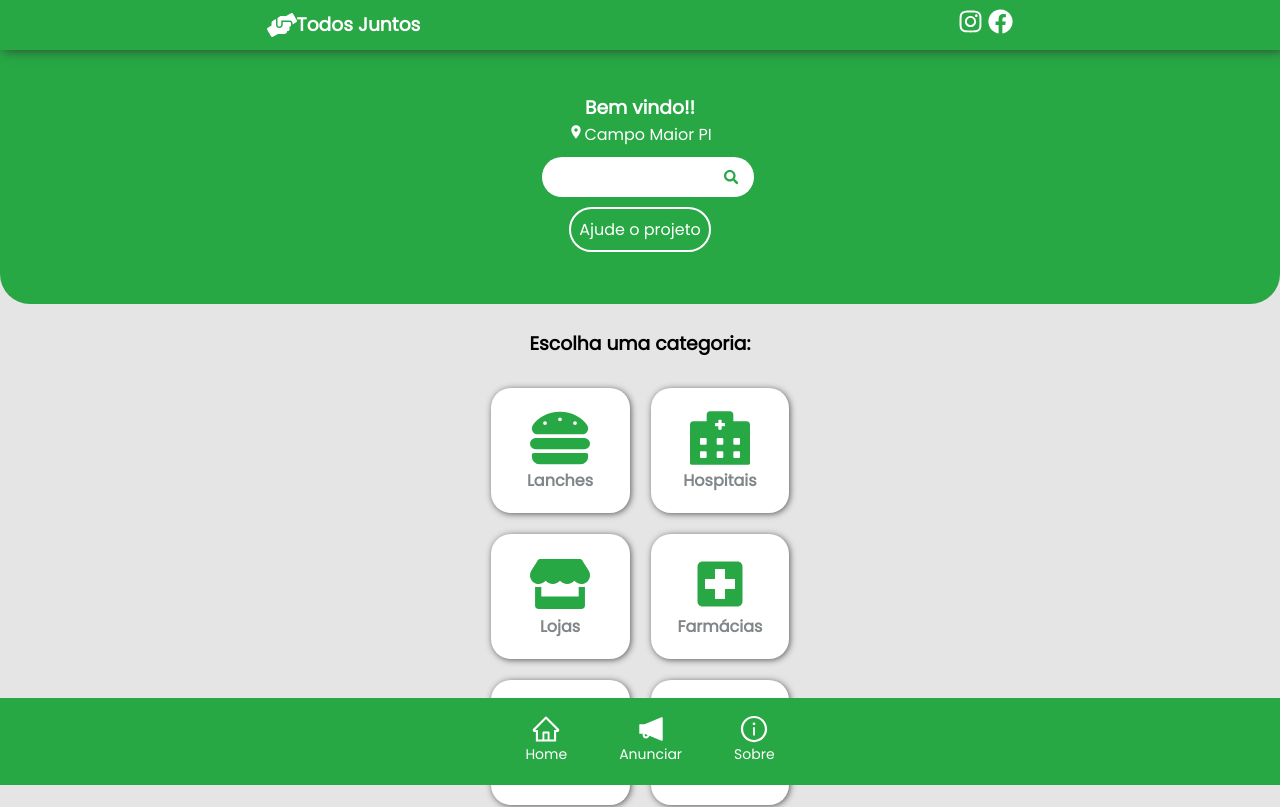
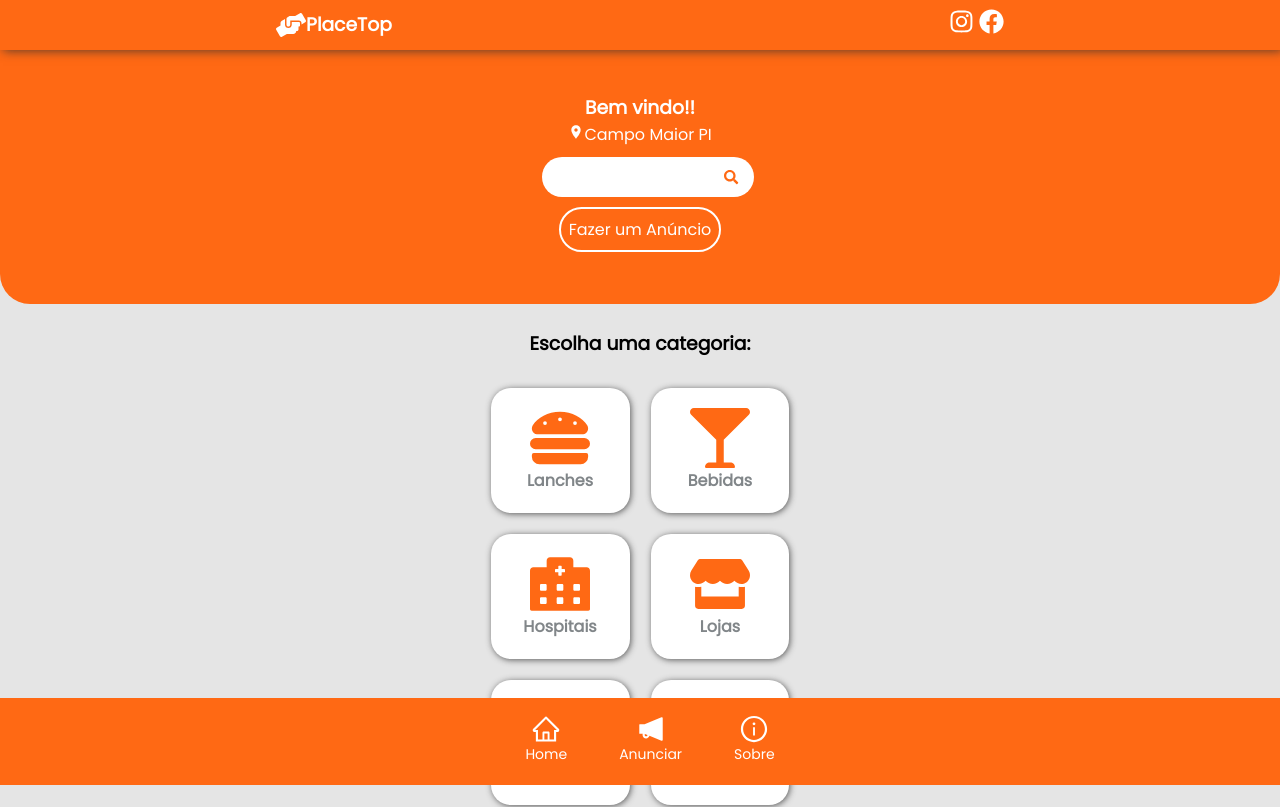
Before and after one commit to kleidimilson/TodosJuntos, a React (Create React App) app: page / in a window 1280 px wide. Shown: the top 807 px of the page. Built offline with nearby package versions, Linux system fonts and the light colour scheme.

Commit message:
cores novas

```diff
--- a/src/components/Navbar/Navbar.css
+++ b/src/components/Navbar/Navbar.css
@@ -1,6 +1,6 @@
 
 .nav-bar{
-    background-color: #28A745;
+    background-color: #FF6914;
     -webkit-box-shadow: 9px 7px 5px rgba(50, 50, 50, 0.77);
     -moz-box-shadow:    9px 7px 5px rgba(50, 50, 50, 0.77);
     box-shadow:         3px 1px 10px rgba(50, 50, 50, 0.77);
--- a/src/components/Navbar/Navbar.js
+++ b/src/components/Navbar/Navbar.js
@@ -10,7 +10,7 @@ function Navbar (){
             <nav className="nav-bar">
                 <div className="logo">
                     <FaHandsHelping  size={30}/>
-                    <h3>Todos Juntos</h3>
+                    <h3>PlaceTop</h3>
                 </div>
                 <div>
                     <FaInstagram className="social-icon" size={25}/>
--- a/src/components/menu/Menu.css
+++ b/src/components/menu/Menu.css
@@ -5,7 +5,7 @@
     display: flex;
     align-items: center;
     justify-content: center;
-    background-color: #28A745;
+    background-color: #FF6914;
     position: fixed;
     order: 1;
 
--- a/src/pages/Home/Home.css
+++ b/src/pages/Home/Home.css
@@ -4,7 +4,7 @@
     justify-content: center;
     align-items: center;
     flex-direction: column;
-    background-color: #28A745;
+    background-color: #FF6914;
     padding-top: 40px;
 }
 .banner input{
@@ -72,5 +72,5 @@ main{
     color: #818689;
 }
 .item:hover{
-    border: 2px #28A745 solid;
+    border: 2px #FF6914 solid;
 }
--- a/src/pages/Home/Home.js
+++ b/src/pages/Home/Home.js
@@ -8,6 +8,8 @@ import {FaHospitalAlt} from 'react-icons/fa';
 import {FaHamburger} from 'react-icons/fa';
 import {FaStore} from 'react-icons/fa';
 import {FaSearch} from 'react-icons/fa';
+import {FaCommentDollar} from 'react-icons/fa';
+import {FaGlassMartini} from 'react-icons/fa';
 import {MdLocalHospital} from 'react-icons/md';
 import {MdWork} from 'react-icons/md';
 
@@ -28,9 +30,9 @@ function Home() {
               <p><MdLocationOn/>Campo Maior PI</p>
               <div className="input">
                 <input type="text"/>
-                <FaSearch id="icon-search" color="#28a745"/>
+                <FaSearch id="icon-search" color="#FF6914"/>
               </div>
-              <a href="https://www.vakinha.com.br/vaquinhas/explore" >Ajude o projeto</a>
+              <a href="https://www.vakinha.com.br/vaquinhas/explore" >Fazer um Anúncio</a>
          </div>
        </header>
        <br></br>
@@ -41,13 +43,20 @@ function Home() {
           <div className="itens">
            <div className="item">
                <Link to="/anuncios">
-                 <FaHamburger color="#28a745" size={60}/>
+                 <FaHamburger color="#FF6914" size={60}/>
                  <p>Lanches</p>
                 </Link>
             </div>
             <div className="item">
               <Link to="/anuncios">
-                <FaHospitalAlt color="#28a745" size={60}/>
+                <FaGlassMartini color="#FF6914" size={60}/>
+                <p>Bebidas</p>
+              </Link>
+
+            </div>
+            <div className="item">
+              <Link to="/anuncios">
+                <FaHospitalAlt color="#FF6914" size={60}/>
                 <p>Hospitais</p>
               </Link>
 
@@ -55,25 +64,32 @@ function Home() {
 
             <div className="item">
                <Link to="/anuncios">
-                 <FaStore  color="#28a745" size={60}/>
+                 <FaStore  color="#FF6914" size={60}/>
                  <p>Lojas</p>
                 </Link>
             </div>
             <div className="item">
+              <Link to="/anuncios">
+                <FaCommentDollar color="#FF6914" size={60}/>
+                <p>Promoções</p>
+                </Link>
+            </div>
+
+            <div className="item">
                 <Link to="/anuncios">
-                  <MdLocalHospital color="#28a745" size={60}/>
+                  <MdLocalHospital color="#FF6914" size={60}/>
                   <p>Farmácias</p>
                 </Link>
             </div>
             <div className="item">
                <Link to="/anuncios">
-                <MdWork color="#28a745" size={60}/>
+                <MdWork color="#FF6914" size={60}/>
                 <p>Profissionais</p>
                </Link>
             </div>
             <div className="item">
               <Link to="/anuncios">
-                <FaBookOpen color="#28a745" size={60}/>
+                <FaBookOpen color="#FF6914" size={60}/>
                 <p>Cursos</p>
                 </Link>
             </div>
--- a/src/pages/lanches/Lanches.js
+++ b/src/pages/lanches/Lanches.js
@@ -3,7 +3,6 @@ import Navbar from '../../components/Navbar/Navbar';
 import './Lanches.css';
 import Menu from '../../components/menu/Menu';
 
-import video from '../../img/video.mp4';
 import  { FaTimes } from 'react-icons/fa'
 function Lanches(){
     return(
@@ -11,14 +10,11 @@ function Lanches(){
             <Navbar/>
             <Menu/>
             <div className="banner">
-
-               <video autoplay="autoplay" loop="loop" >
-                    <source src={video}/>
-               </video>
+                <h3>#vemproplaceTop</h3>
             </div>
             <main>
               <h2>Disponível em breve... </h2>
-              <FaTimes size={40}color="#28A745"/>
+              <FaTimes size={40}color="#FF6914"/>
 
             </main>
         </>
```
